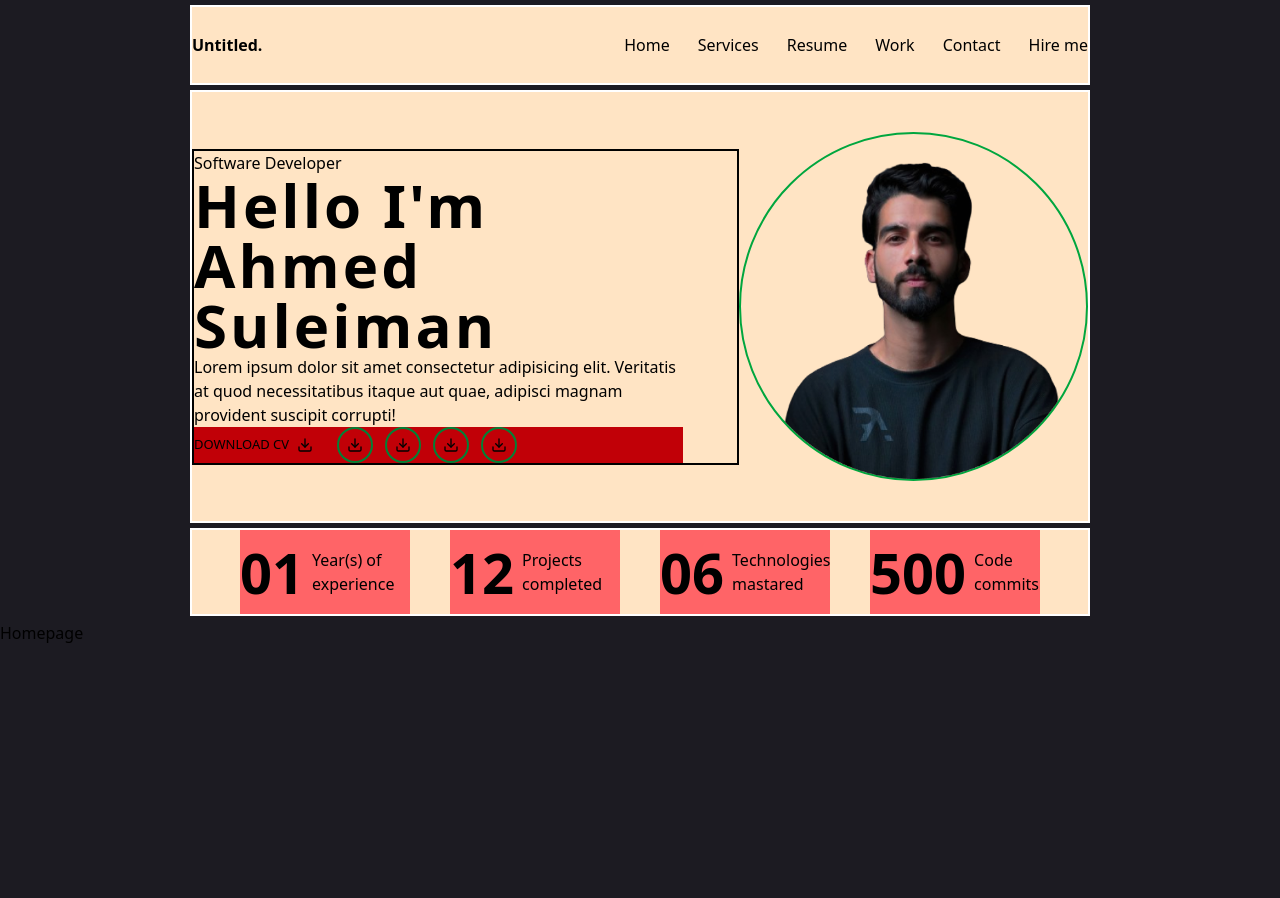
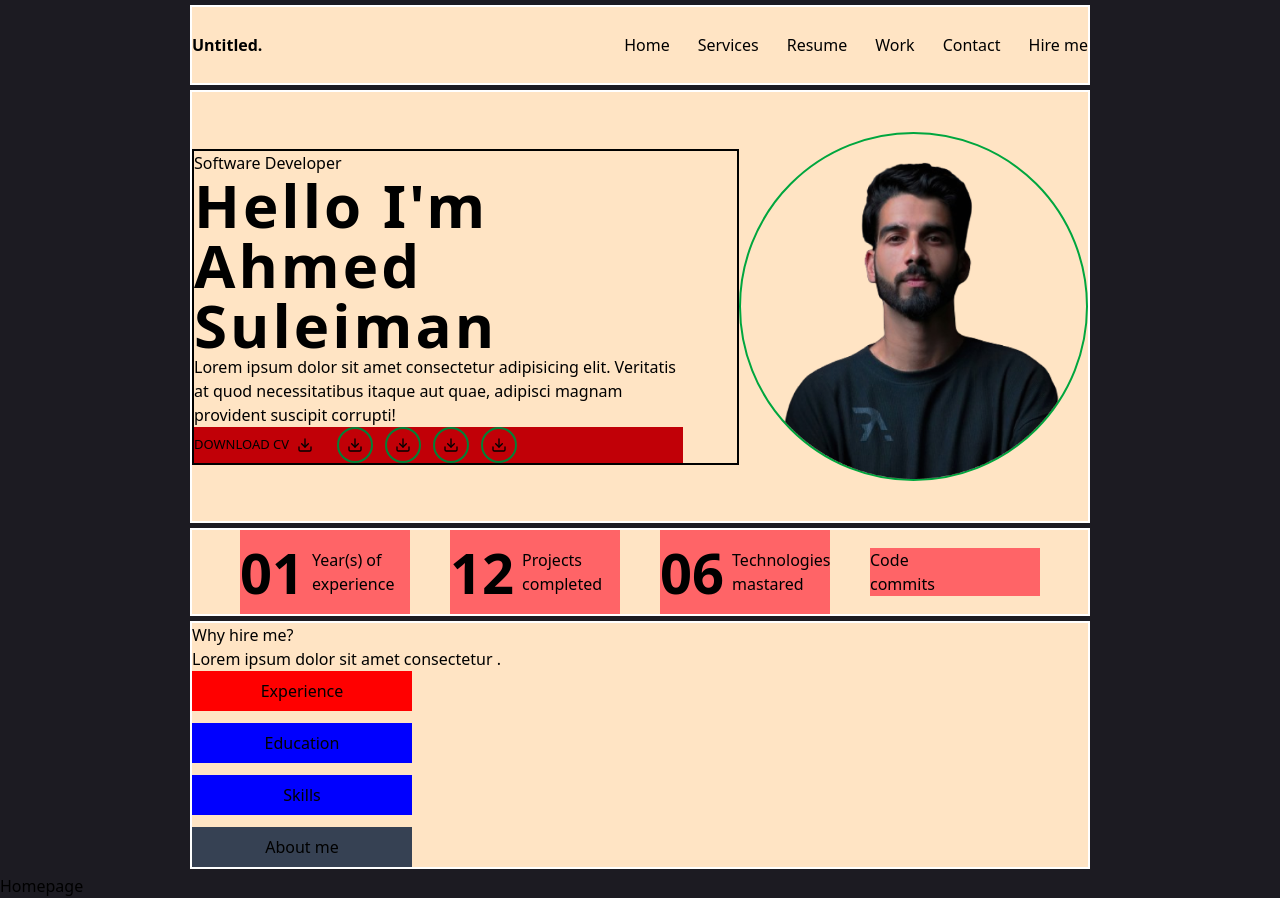
Before and after one commit to untitledDev9/my_portfolio, a React (Vite) app in the folder my-portfolio/: page / in a window 1280 px wide. Before the commit the page ends 800 px from the top, so only its background shows below. Built offline with nearby package versions, Linux system fonts and the light colour scheme.

Commit message:
working on resume

```diff
--- a/my-portfolio/package.json
+++ b/my-portfolio/package.json
@@ -14,6 +14,7 @@
     "react": "^19.1.0",
     "react-dom": "^19.1.0",
     "react-icons": "^5.5.0",
+    "tailwind-scrollbar": "^4.0.2",
     "tailwindcss": "^4.1.11"
   },
   "devDependencies": {
--- a/my-portfolio/src/component/Numbers.jsx
+++ b/my-portfolio/src/component/Numbers.jsx
@@ -1,6 +1,22 @@
-import React from 'react'
+import React, { useEffect, useState } from 'react'
 
 const Numbers = () => {
+
+  const [count, setCount] = useState(0);
+
+  useEffect(() => {
+    const interval = setInterval(() => {
+      setCount(prev => {
+        if (prev >= 499) {
+          clearInterval(interval);
+          return prev;
+        }
+        return prev + 1;
+      });
+    }, 70);
+
+    return () => clearInterval(interval);
+  }, []);
   return (
     <div className=' width flex items-center justify-center gap-10'>
       <div className='gap-2 flex items-center bg-red-400 w-[170px]'>
@@ -16,7 +32,7 @@ const Numbers = () => {
         <p className=' w-[50%]'>Technologies mastared</p>
       </div>
       <div className='gap-2 flex items-center bg-red-400 w-[170px]'>
-        <p className=' font-bold text-[56px]'>500</p>
+        {/* <p className=' font-bold text-[56px]'>{count}</p> */}
         <p className=' w-[50%]'>Code commits</p>
       </div>
     </div>
--- /dev/null
+++ b/my-portfolio/src/component/Resume.jsx
@@ -0,0 +1,269 @@
+import React, { useState } from 'react'
+import { FaHtml5 } from "react-icons/fa";
+
+const Resume = () => {
+
+
+  const [experience, setExperience] = useState(true)
+  const [education, setEducation] = useState(false)
+  const [skill, setSkill] = useState(false)
+
+  // const toggle = () => {
+  //   setEducation(!education)
+  // }
+
+
+  return (
+    <div className=' width flex justify-between'>
+      <div>
+        <div>
+          <h2>Why hire me?</h2>
+          <p>Lorem ipsum dolor sit amet consectetur .</p>
+        </div>
+        <div className=' flex flex-col gap-3'>
+
+
+          <div
+            onClick={() => setExperience(!experience)}
+            className='px-14 py-2 w-[220px] text-center cursor-pointer'
+            style={{
+              background: experience ? "red" : "blue"
+            }}>
+            <p>Experience</p>
+          </div>
+
+
+          <div
+            onClick={() => setEducation(!education)}
+            className='px-14 py-2 w-[220px] text-center cursor-pointer'
+            style={{
+              background: education ? "red" : "blue"
+            }}>
+            <p>Education</p>
+          </div>
+
+
+
+          <div
+            onClick={() => setSkill(!skill)}
+            className='px-14 py-2 w-[220px] text-center cursor-pointer'
+            style={{
+              background: skill ? "red" : "blue"
+            }}>
+            <p>Skills</p>
+          </div>
+
+
+
+
+
+
+          <div className=' bg-gray-700 px-14 py-2 w-[220px] text-center'>
+            <p>About me</p>
+          </div>
+        </div>
+      </div>
+
+
+
+      {/* {experience && (
+        <div className=' '>
+          <div>
+            <h2>My expereience</h2>
+            <p>Lorem ipsum dolor sit amet, consectetur adipisicingt modi tempora nisi.</p>
+          </div>
+
+          <div className=' grid gap-2 grid-cols-2 bg-amber-500 h-[300px] overflow-hidden overflow-y-auto custom-scroll'>
+
+            <div className=' bg-gray-700 p-6 w-[230px]'>
+              <div>
+                <p>2022 - Present</p>
+                <h1>Full Stack Developer</h1>
+              </div>
+              <div>
+                <span>.</span>
+                <p>Tech Solution Inc.</p>
+              </div>
+            </div>
+
+            <div className=' bg-gray-700 p-6 w-[230px]'>
+              <div>
+                <p>2022 - Present</p>
+                <h1>Full Stack Developer</h1>
+              </div>
+              <div>
+                <span>.</span>
+                <p>Tech Solution Inc.</p>
+              </div>
+            </div>
+
+            <div className=' bg-gray-700 p-6 w-[230px]'>
+              <div>
+                <p>2022 - Present</p>
+                <h1>Full Stack Developer</h1>
+              </div>
+              <div>
+                <span>.</span>
+                <p>Tech Solution Inc.</p>
+              </div>
+            </div>
+
+            <div className=' bg-gray-700 p-6 w-[230px]'>
+              <div>
+                <p>2022 - Present</p>
+                <h1>Full Stack Developer</h1>
+              </div>
+              <div>
+                <span>.</span>
+                <p>Tech Solution Inc.</p>
+              </div>
+            </div>
+
+            <div className=' bg-gray-700 p-6 w-[230px]'>
+              <div>
+                <p>2022 - Present</p>
+                <h1>Full Stack Developer</h1>
+              </div>
+              <div>
+                <span>.</span>
+                <p>Tech Solution Inc.</p>
+              </div>
+            </div>
+
+            <div className=' bg-gray-700 p-6 w-[230px]'>
+              <div>
+                <p>2022 - Present</p>
+                <h1>Full Stack Developer</h1>
+              </div>
+              <div>
+                <span>.</span>
+                <p>Tech Solution Inc.</p>
+              </div>
+            </div>
+          </div>
+        </div>
+      )} */}
+
+
+
+      {/* {education && (
+        <div className=' '>
+          <div>
+            <h2>My expereience</h2>
+            <p>Lorem ipsum dolor sit amet, consectetur adipisicingt modi tempora nisi.</p>
+          </div>
+
+          <div className=' grid gap-2 grid-cols-2 bg-amber-500 h-[300px] overflow-hidden overflow-y-auto custom-scroll'>
+
+            <div className=' bg-gray-700 p-6 w-[230px]'>
+              <div>
+                <p>2022 - Present</p>
+                <h1>Full Stack Developer</h1>
+              </div>
+              <div>
+                <span>.</span>
+                <p>Tech Solution Inc.</p>
+              </div>
+            </div>
+
+            <div className=' bg-gray-700 p-6 w-[230px]'>
+              <div>
+                <p>2022 - Present</p>
+                <h1>Full Stack Developer</h1>
+              </div>
+              <div>
+                <span>.</span>
+                <p>Tech Solution Inc.</p>
+              </div>
+            </div>
+
+            <div className=' bg-gray-700 p-6 w-[230px]'>
+              <div>
+                <p>2022 - Present</p>
+                <h1>Full Stack Developer</h1>
+              </div>
+              <div>
+                <span>.</span>
+                <p>Tech Solution Inc.</p>
+              </div>
+            </div>
+
+            <div className=' bg-gray-700 p-6 w-[230px]'>
+              <div>
+                <p>2022 - Present</p>
+                <h1>Full Stack Developer</h1>
+              </div>
+              <div>
+                <span>.</span>
+                <p>Tech Solution Inc.</p>
+              </div>
+            </div>
+
+            <div className=' bg-gray-700 p-6 w-[230px]'>
+              <div>
+                <p>2022 - Present</p>
+                <h1>Full Stack Developer</h1>
+              </div>
+              <div>
+                <span>.</span>
+                <p>Tech Solution Inc.</p>
+              </div>
+            </div>
+
+            <div className=' bg-gray-700 p-6 w-[230px]'>
+              <div>
+                <p>2022 - Present</p>
+                <h1>Full Stack Developer</h1>
+              </div>
+              <div>
+                <span>.</span>
+                <p>Tech Solution Inc.</p>
+              </div>
+            </div>
+          </div>
+        </div>
+      )} */}
+
+      {skill && (
+        <div>
+          <div>
+            <h2>My Skills</h2>
+            <p>Lorem ipsum dolor sit amet consectetur, adipisicing elit. Doloremque, hic.</p>
+          </div>
+          <div className=' grid grid-cols-4 bg-amber-400'>
+            <div className=' bg-gray-600 w-[100px] flex justify-center py-5 text-white hover:text-[#87fe42] transition-colors ease-in-out duration-300'>
+              <FaHtml5  size={40}/>
+            </div>
+            <div className=' bg-gray-600 w-[100px] flex justify-center py-5 text-white hover:text-[#87fe42] transition-colors ease-in-out duration-300'>
+              <FaHtml5  size={40}/>
+            </div>
+            <div className=' bg-gray-600 w-[100px] flex justify-center py-5 text-white hover:text-[#87fe42] transition-colors ease-in-out duration-300'>
+              <FaHtml5  size={40}/>
+            </div>
+            <div className=' bg-gray-600 w-[100px] flex justify-center py-5 text-white hover:text-[#87fe42] transition-colors ease-in-out duration-300'>
+              <FaHtml5  size={40}/>
+            </div>
+            <div className=' bg-gray-600 w-[100px] flex justify-center py-5 text-white hover:text-[#87fe42] transition-colors ease-in-out duration-300'>
+              <FaHtml5  size={40}/>
+            </div>
+            <div className=' bg-gray-600 w-[100px] flex justify-center py-5 text-white hover:text-[#87fe42] transition-colors ease-in-out duration-300'>
+              <FaHtml5  size={40}/>
+            </div>
+            <div className=' bg-gray-600 w-[100px] flex justify-center py-5 text-white hover:text-[#87fe42] transition-colors ease-in-out duration-300'>
+              <FaHtml5  size={40}/>
+            </div>
+            <div className=' bg-gray-600 w-[100px] flex justify-center py-5 text-white hover:text-[#87fe42] transition-colors ease-in-out duration-300'>
+              <FaHtml5  size={40}/>
+            </div>
+          </div>
+        </div>
+      )}
+
+
+
+
+    </div>
+  )
+}
+
+export default Resume
--- a/my-portfolio/src/index.css
+++ b/my-portfolio/src/index.css
@@ -15,3 +15,18 @@ body {
 
   border: 2px solid rgb(255, 255, 255);
 }
+
+
+/* styles.css */
+.custom-scroll::-webkit-scrollbar {
+  width: 10px;
+}
+
+.custom-scroll::-webkit-scrollbar-thumb {
+  background-color: #3bf651; /* blue-500 */
+
+}
+
+.custom-scroll::-webkit-scrollbar-track {
+  background-color: #ff000000; /* gray-200 */
+}
--- a/my-portfolio/src/pages/Homepage.jsx
+++ b/my-portfolio/src/pages/Homepage.jsx
@@ -2,6 +2,7 @@ import React from 'react'
 import Navbar from '../component/Navbar'
 import Hero from '../component/Hero'
 import Numbers from '../component/Numbers'
+import Resume from '../component/Resume'
 
 const Homepage = () => {
   return (
@@ -9,6 +10,7 @@ const Homepage = () => {
       <Navbar />
       <Hero />
       <Numbers />
+      <Resume />
       Homepage
     </main>
   )
```
Also changed, not shown: 1 other file (tests, documents, lock files or other folders).
